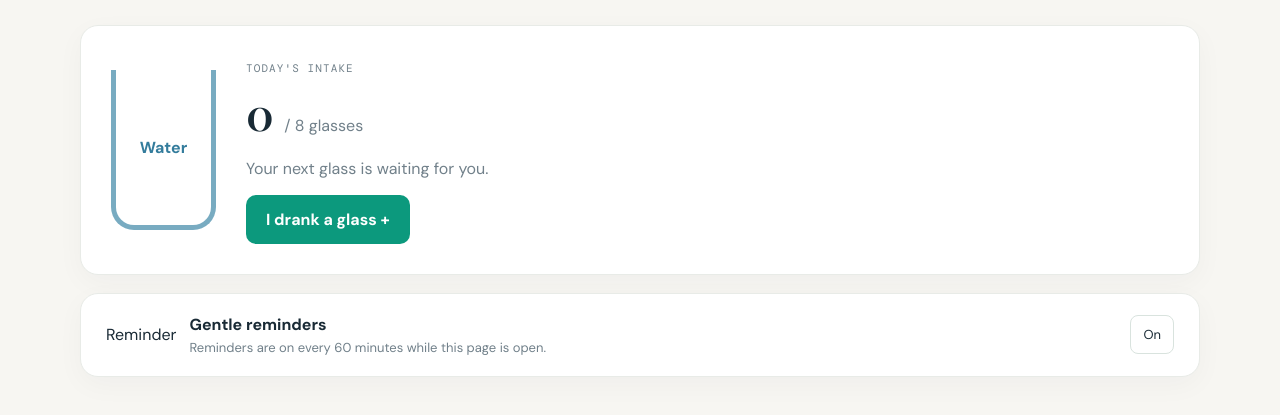
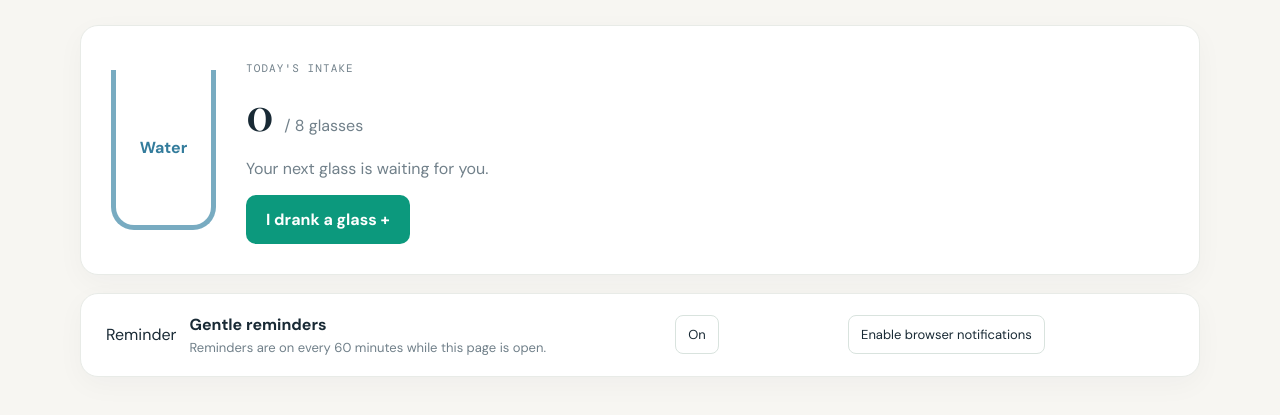
Before and after one commit to pranavgovindans/health-and-wellbeing-1-, a website: page water-reminder.html in a window 1280 px wide. Shown: the part 243-658 px from the top of the page. Drawn offline with nearby package versions, Linux system fonts and the light colour scheme; a web font is replaced by a local one.

Commit message:
Update water-reminder.html

```diff
--- a/water-reminder.html
+++ b/water-reminder.html
@@ -1 +1 @@
-<!doctype html><html lang="en"><head><meta charset="UTF-8"><meta name="viewport" content="width=device-width,initial-scale=1.0"><title>VitaWell | Hydration</title><link rel="stylesheet" href="css/style.css"></head><body><main class="shell"><header class="topbar"><a class="brand" href="health-default.html">Back to VitaWell</a><span class="step">HYDRATION</span></header><section class="dashboard-intro"><p class="eyebrow">A GLASS AT A TIME</p><h1>Water reminder</h1><p>A little hydration throughout the day supports your focus and energy.</p></section><section class="water-hero card"><div class="water-glass"><div id="waterFill"></div><span>Water</span></div><div><span class="metric-label">TODAY'S INTAKE</span><strong><span id="waterCount">0</span> <small>/ 8 glasses</small></strong><p id="waterMessage">Your next glass is waiting for you.</p><button id="addWater" class="btn primary">I drank a glass +</button></div></section><section class="reminder-card card"><div><span>Reminder</span><div><strong>Gentle reminders</strong><p id="reminderText">Reminders are on every 60 minutes while this page is open.</p></div></div><button id="reminderToggle">On</button></section></main><script src="js/features.js"></script></body></html>
+<!doctype html><html lang="en"><head><meta charset="UTF-8"><meta name="viewport" content="width=device-width,initial-scale=1.0"><title>VitaWell | Hydration</title><link rel="stylesheet" href="css/style.css"></head><body><main class="shell"><header class="topbar"><a class="brand" href="health-default.html">Back to VitaWell</a><span class="step">HYDRATION</span></header><section class="dashboard-intro"><p class="eyebrow">A GLASS AT A TIME</p><h1>Water reminder</h1><p>A little hydration throughout the day supports your focus and energy.</p></section><section class="water-hero card"><div class="water-glass"><div id="waterFill"></div><span>Water</span></div><div><span class="metric-label">TODAY'S INTAKE</span><strong><span id="waterCount">0</span> <small>/ 8 glasses</small></strong><p id="waterMessage">Your next glass is waiting for you.</p><button id="addWater" class="btn primary">I drank a glass +</button></div></section><section class="reminder-card card"><div><span>Reminder</span><div><strong>Gentle reminders</strong><p id="reminderText">Reminders are on every 60 minutes while this page is open.</p></div></div><button id="reminderToggle">On</button></section></main><script src="js/features.js"></script><script src="js/water-notifier.js"></script></body></html>
```
